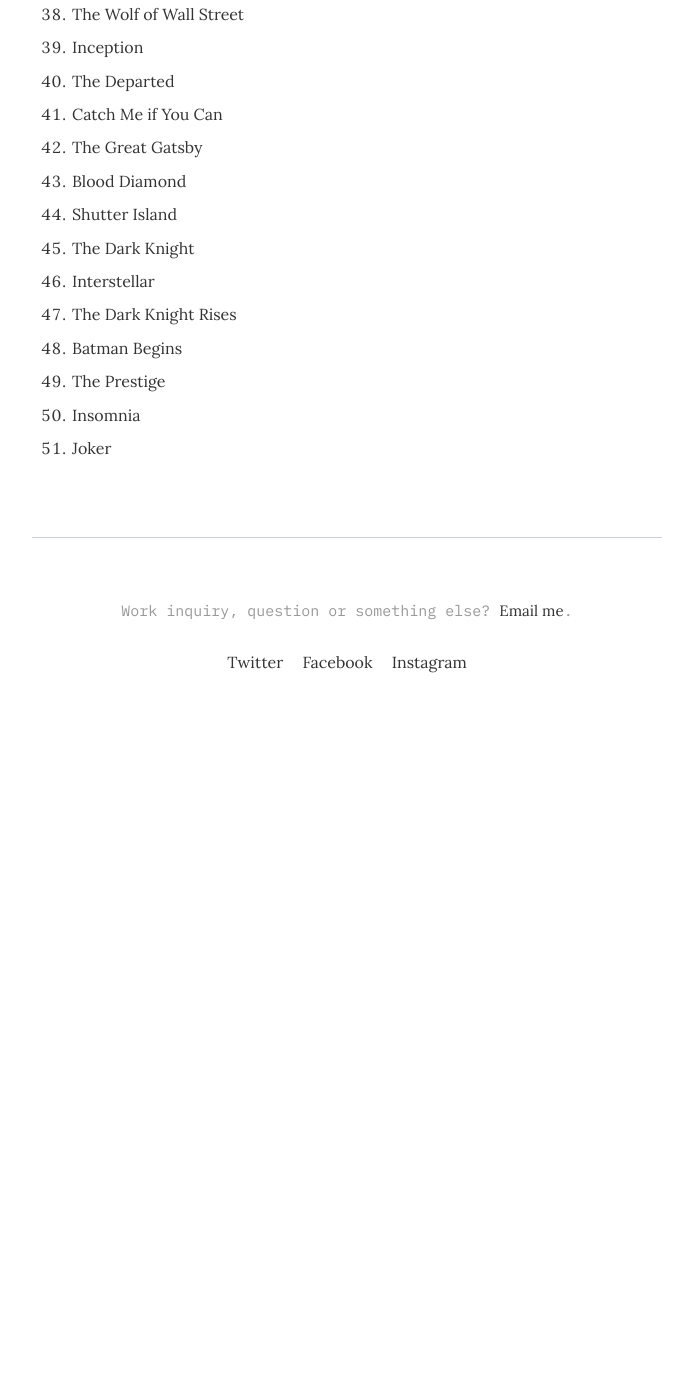
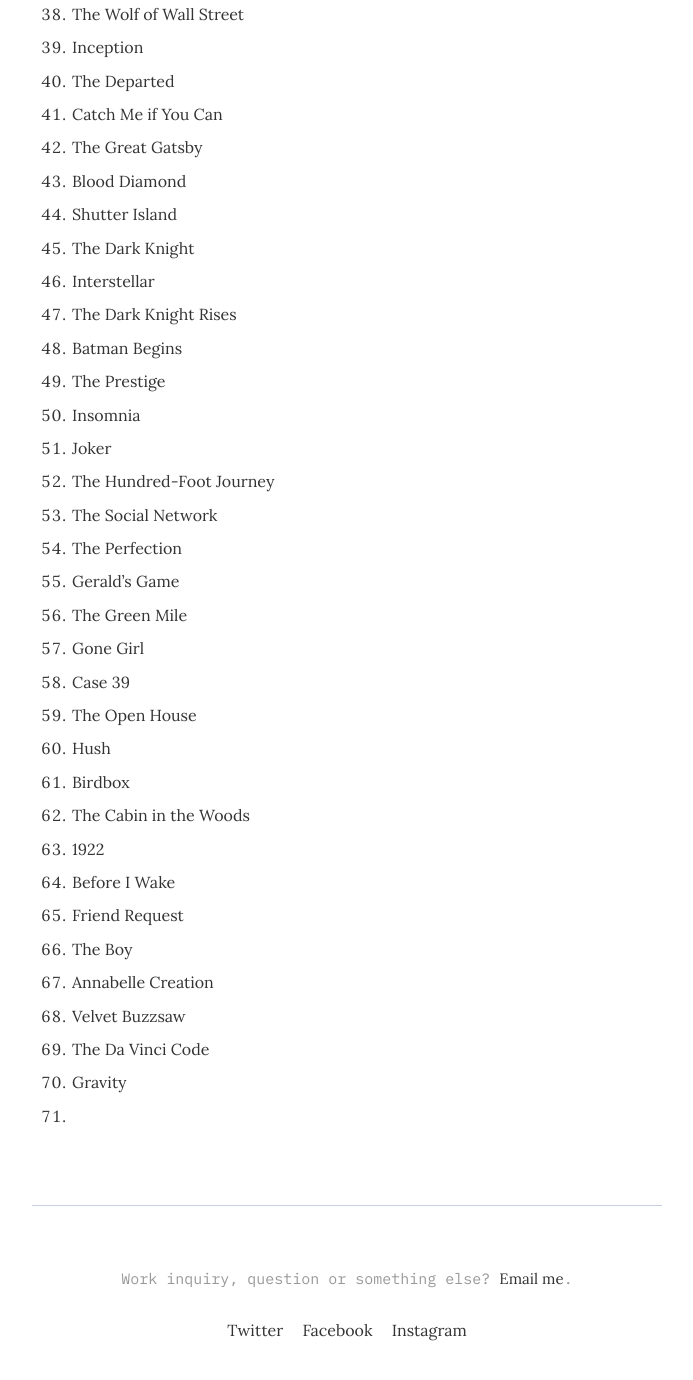
Before and after one commit to argumentativeyouth/pblog, a Jekyll site: the page built from _pages/movies.md, in a window 1280 px wide and 1400 px high, scrolled down 1521 px. Shown: the top 1380 px of the window, without its empty margins (293-986 px from the left). Built offline with Jekyll 4.4.1, drawn with Linux system fonts in a browser that asks for light colours; before the commit the page ends 2253 px from its top, so only the background shows below that.

Commit message:
Update movies.md

```diff
--- a/_pages/movies.md
+++ b/_pages/movies.md
@@ -56,3 +56,23 @@
 49. The Prestige
 50. Insomnia
 51. Joker
+52. The Hundred-Foot Journey
+53. The Social Network
+54. The Perfection
+55. Gerald's Game
+56. The Green Mile
+57. Gone Girl
+58. Case 39
+59. The Open House
+60. Hush
+61. Birdbox
+62. The Cabin in the Woods
+63. 1922
+64. Before I Wake
+65. Friend Request
+66. The Boy
+67. Annabelle Creation
+68. Velvet Buzzsaw
+69. The Da Vinci Code
+70. Gravity
+71.
```
